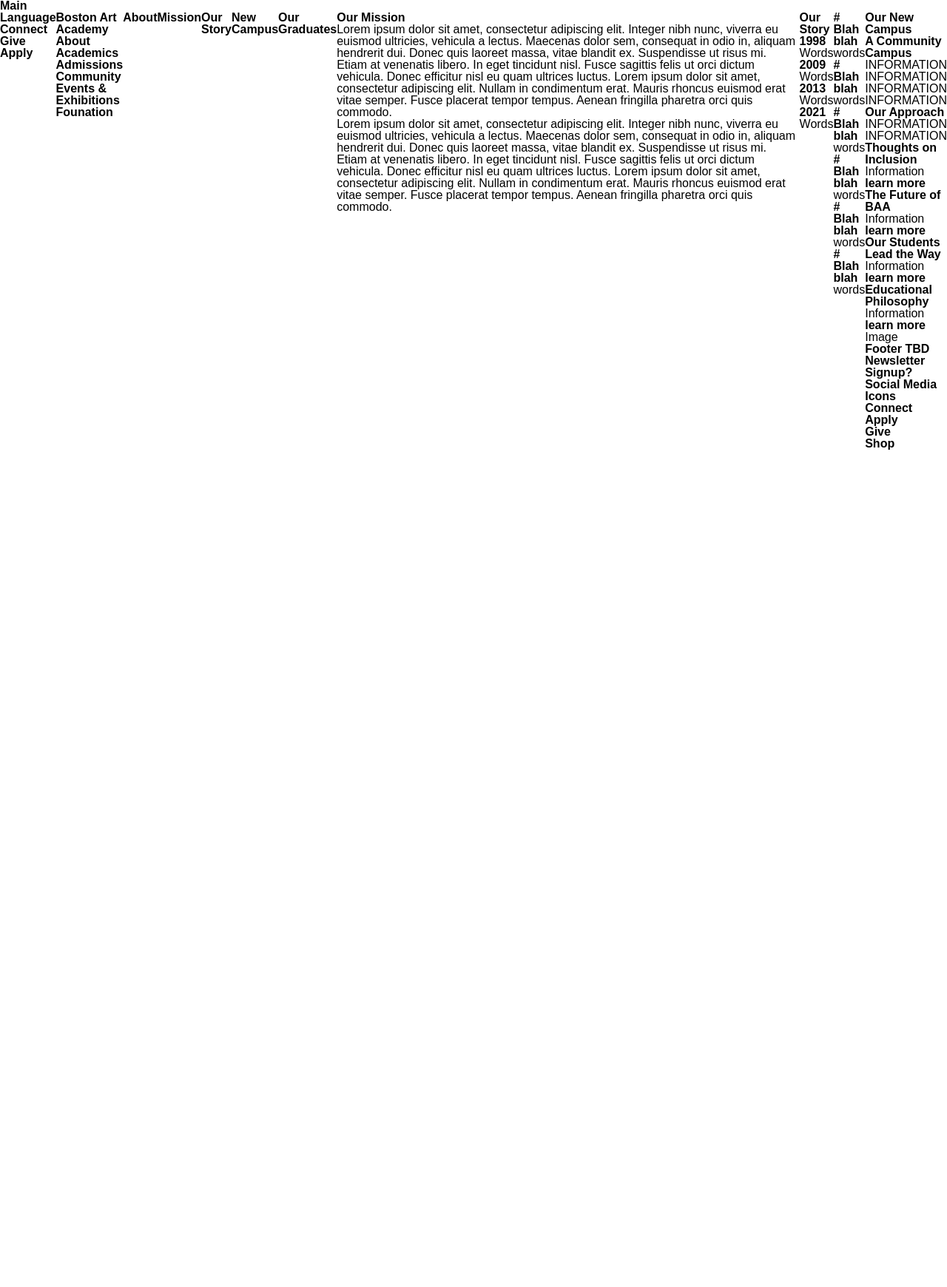
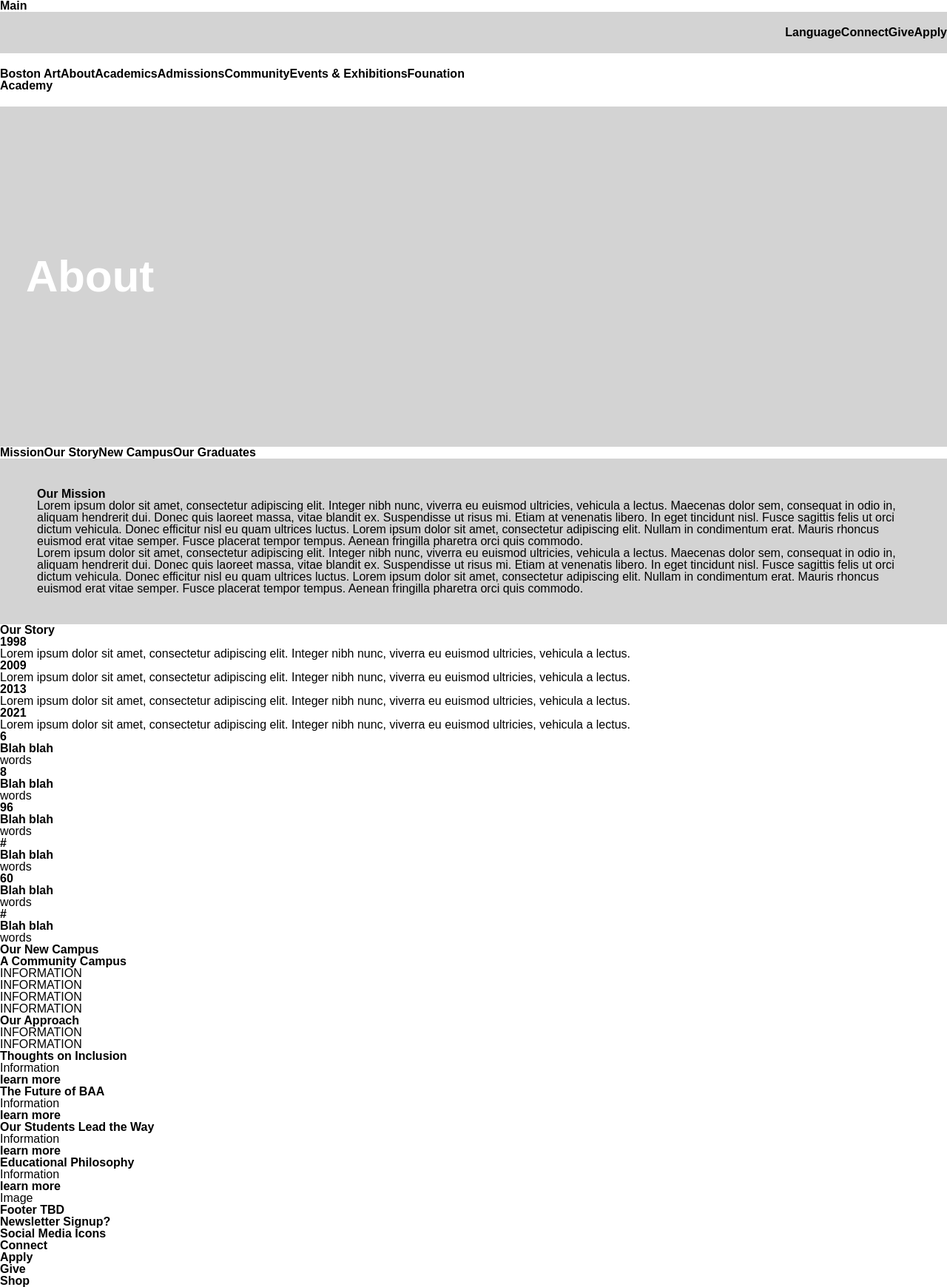
Before and after one commit to Artists-for-Humanity/BAA-prototype, a PHP site: page /about in a window 1280 px wide. Shown: the part 16-1756 px from the top of the page at 74% size. Before the commit the page ends 624 px from the top, so only its background shows below. Run offline with PHP 8.4, Linux system fonts and the light colour scheme.

Commit message:
More html and css for About page

```diff
--- a/site/about/index.html
+++ b/site/about/index.html
@@ -13,69 +13,78 @@
   <nav><a href="/">Home</a><a href="/about">About</a></nav>
   <h1>Main</h1>
   <div class="wrapper">
+    <div class="visiter-support">
       <div class="nav-1">
-      <div class="visiter-support">
-        <div>
+        <div class="item-1-1">
           <h1>Language</h1>
         </div>
-        <div>
+        <div class="item-2-1">
           <h2>Connect</h2>
         </div>
-        <div>
+        <div class="item-3-1">
           <h2>Give</h2>
         </div>
-        <div>
+        <div class="item-4-1">
           <h2>Apply</h2>
         </div>
       </div>
+    </div>
+    <div class="navigations">
       <div class="nav-2">
-        <div class="navigations">
-          <div>
+        <div class="BAA-Title">
+          <div class="nav-1-2">
             <h1>Boston Art</h1>
           </div>
-          <div>
+          <div class="item-2-2">
             <h1>Academy</h1>
           </div>
-          <div>
+        </div>
+        <div class="item-3-2">
           <h2>About</h2>
         </div>
-          <div>
+        <div class="item-4-2">
           <h2>Academics</h2>
         </div>
-          <div>
+        <div class="item-5-2">
           <h2>Admissions</h2>
         </div>
-          <div>
+        <div class="item-6-2">
           <h2>Community</h2>
         </div>
-          <div>
+        <div class="item-7-2">
           <h2>Events & Exhibitions</h2>
         </div>
-          <div>
+        <div class="item-8-2">
           <h2>Founation</h2>
         </div>
       </div>
     </div>
     <div class="banner">
+      <div class="about-title">
         <h1>About</h1>
       </div>
+    </div>
+    <div class="school-info-nav"></div>
     <div class="nav-3">
-        <div>
+      <div class="item-1-3">
         <h3>Mission</h3>
       </div>
-        <div>
+      <div class="item-2-3">
         <h3>Our Story</h3>
       </div>
-        <div>
+      <div class="item-3-3">
         <h3>New Campus</h3>
       </div>
-        <div>
+      <div class="item-4-3">
         <h3>Our Graduates</h3>
+      </div>
     </div>
   </div>
   <div class="our-mission">
     <div class="mission">
       <h4>Our Mission</h4>
+    </div>
+    <div class="mission-info-edit">
       <div>
         <p>Lorem ipsum dolor sit amet, consectetur adipiscing elit. Integer nibh nunc, viverra eu euismod ultricies,
           vehicula a lectus. Maecenas dolor sem, consequat in odio in, aliquam hendrerit dui. Donec quis laoreet
@@ -101,37 +110,45 @@
   <div class="our-story">
     <h5> Our Story</h5>
     <div class="history">
+      <div class="history-column-1">
         <div class="date-1">
           <h6>1998</h6>
-            <p> Words</p>
+          <p> Lorem ipsum dolor sit amet, consectetur adipiscing elit. Integer nibh nunc, viverra eu euismod ultricies,
+            vehicula a lectus.</p>
         </div>
         <div class="date-2">
           <h6>2009</h6>
-            <p> Words</p>
+          <p> Lorem ipsum dolor sit amet, consectetur adipiscing elit. Integer nibh nunc, viverra eu euismod ultricies,
+            vehicula a lectus.</p>
         </div>
+      </div>
+      <div class="history-column-2"></div>
       <div class="date-3">
         <h6>2013</h6>
-            <p> Words</p>
+        <p> Lorem ipsum dolor sit amet, consectetur adipiscing elit. Integer nibh nunc, viverra eu euismod ultricies,
+          vehicula a lectus.</p>
       </div>
       <div class="date-4">
         <h6>2021</h6>
-            <p> Words</p>
+        <p> Lorem ipsum dolor sit amet, consectetur adipiscing elit. Integer nibh nunc, viverra eu euismod ultricies,
+          vehicula a lectus.</p>
+      </div>
     </div>
   </div>
   </div>
   <div class="information">
     <div class="box-1">
-          <h1>#</h1>
+      <h1>6</h1>
       <h2>Blah blah</h2>
       <p>words</p>
     </div>
     <div class="box-2">
-          <h1>#</h1>
+      <h1>8</h1>
       <h2>Blah blah</h2>
       <p>words</p>
     </div>
     <div class="box-3">
-          <h1>#</h1>
+      <h1>96</h1>
       <h2>Blah blah</h2>
       <p>words</p>
     </div>
@@ -141,7 +158,7 @@
       <p>words</p>
     </div>
     <div class="box-5">
-          <h1>#</h1>
+      <h1>60</h1>
       <h2>Blah blah</h2>
       <p>words</p>
     </div>
@@ -170,22 +187,23 @@
     <div class="campus-info-4">
       <p> INFORMATION</p>
     </div>
+  </div>
   <div class="our-approach">
     <h5>Our Approach</h5>
-          <div>
+    <div class="approach-1-info">
       <p>INFORMATION</p>
     </div>
-          <div>
+    <div class="approach-2-info">
       <p>INFORMATION</p>
     </div>
     <div class="approach-card-1">
       <div>
         <h6>Thoughts on Inclusion</h6>
       </div>
-            <div>
+      <div class="inclusion-1-info">
         <p>Information</p>
       </div>
-            <div>
+      <div inclusion-2-info>
         <h1>learn more</h1>
       </div>
     </div>
@@ -193,10 +211,10 @@
       <div>
         <h6>The Future of BAA</h6>
       </div>
-            <div>
+      <div class="BAA-1-info">
         <p>Information</p>
       </div>
-            <div>
+      <div class="BAA-2-info">
         <h1>learn more</h1>
       </div>
     </div>
@@ -204,10 +222,10 @@
       <div>
         <h6>Our Students Lead the Way</h6>
       </div>
-            <div>
+      <div class="students-1-info">
         <p>Information</p>
       </div>
-            <div>
+      <div class="students-2-info">
         <h1>learn more</h1>
       </div>
     </div>
@@ -215,11 +233,12 @@
       <div>
         <h6>Educational Philosophy</h6>
       </div>
-            <div>
+      <div class="education-1-info">
         <p>Information</p>
       </div>
-            <div>
+      <div class="education-2-info">
         <h1>learn more</h1>
+      </div>
     </div>
   </div>
   <div class="student-art">
@@ -229,12 +248,13 @@
     <div>
       <h2>Footer TBD</h2>
     </div>
-            <div>
+    <div class="footer-item-1">
       <h3>Newsletter Signup?</h3>
     </div>
-            <div>
+    <div class="footer-item-2">
       <h4>Social Media Icons</h4>
     </div>
+    <div class="visiter-option-row">
       <div class="visiter-options-card-1">
         <h5>Connect</h5>
       </div>
@@ -247,9 +267,8 @@
       <div class="visiter-options-card-4">
         <h5>Shop</h5>
       </div>
-
     </div>
-
+  </div>
   </div>
 </body>
 
--- a/site/about/styles.css
+++ b/site/about/styles.css
@@ -7,22 +7,51 @@
 
 .nav-1 {
     display: flex;
+    justify-content: flex-end;
     flex-direction: row;
-    justify-content: flex-end;
 }
 
-.connect {}
+.visiter-support {
+    background-color: lightgray;
+    padding-top: 20px;
+    padding-bottom: 20px;
+}
 
-/* NAV 1 ONTOP */
+/* ROW 1 ONTOP */
+
 .nav-2 {
     display: flex;
     flex-direction: row;
+    margin-top: 20px;
+    margin-bottom: 20px;
+
 }
 
-/* NAV 2 ONTOP */
+/* ROW 2 ONTOP */
+
+.banner {
+    padding-left: 35px;
+    padding-top: 200px;
+    padding-bottom: 200px;
+    background-color: lightgray;
+}
+
+.about-title {
+    font-size: 60px;
+    color: white;
+}
+
+/* ABOUT BANNER ONTOP */
+
 .nav-3 {
     display: flex;
     flex-direction: row;
 }
 
-/* NAV 3 ONTOP */
+.our-mission {
+    background-color: lightgray;
+    padding-top: 40px;
+    padding-bottom: 40px;
+    padding-right: 50px;
+    padding-left: 50px;
+}
```
Lines whose indentation alone changed are shown as unchanged.
